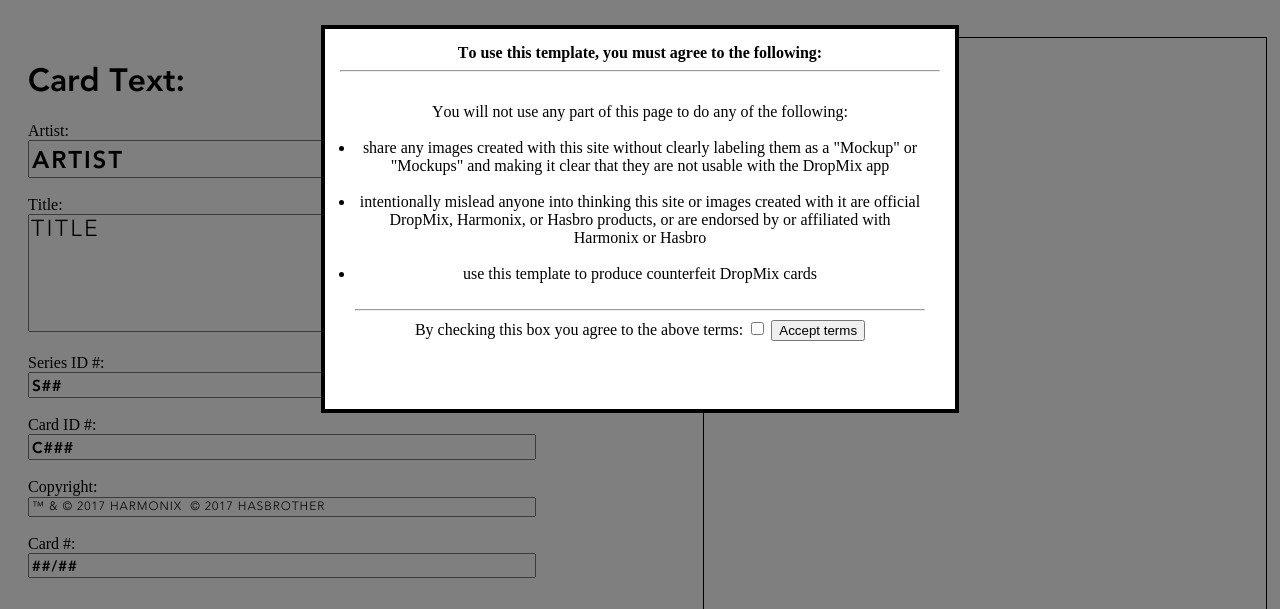
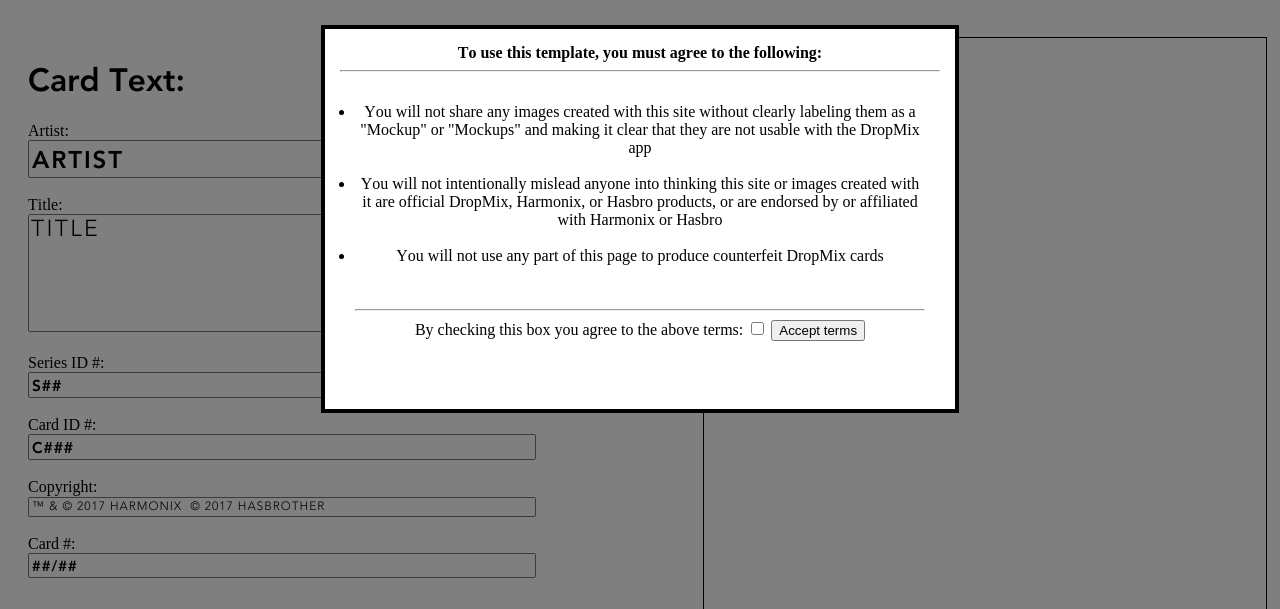
Before and after one commit to Dude902/DropMix-Card-Template, a plain HTML site: page index.html in a window 1280 px wide. Shown: the part 145-754 px from the top of the page. Drawn offline with Linux system fonts and the light colour scheme.

Commit message:
Add files via upload

```diff
--- a/index.html
+++ b/index.html
@@ -42,16 +42,14 @@
 	<div id="terms" style="background-color:white; width:75%; height:75%; max-width:600px; max-height:350px; border: 4px solid black; margin: 10px auto; padding: 15px; text-align:center; position:absolute; top:20%; left:0; right:0; overflow-y: auto;">
 	<B>To use this template, you must agree to the following:</B>
 	<HR>
-	<UL style="padding:15px;">You will not use any part of this page to do any of the following:
+	<UL style="padding:15px;">
+	<LI>You will not share any images created with this site without clearly labeling them as a "Mockup" or "Mockups" and making it clear that they are not usable with the DropMix app</LI>
 	<BR>
+	<LI>You will not intentionally mislead anyone into thinking this site or images created with it are official DropMix, Harmonix, or Hasbro products, or are endorsed by or affiliated with Harmonix or Hasbro</LI>
 	<BR>
-	<LI>share any images created with this site without clearly labeling them as a "Mockup" or "Mockups" and making it clear that they are not usable with the DropMix app</LI>
+	<LI>You will not use any part of this page to produce counterfeit DropMix cards</LI>
+	<!--<LI></LI>-->
 	<BR>
-	<LI>intentionally mislead anyone into thinking this site or images created with it are official DropMix, Harmonix, or Hasbro products, or are endorsed by or affiliated with Harmonix or Hasbro</LI>
-	<BR>
-	<LI>use this template to produce counterfeit DropMix cards</LI>
-	<!--<LI></LI>-->
-
 	<BR>
 	<HR>
 	By checking this box you agree to the above terms: <input type="checkbox" value="false" id="acceptcheckbox">
```
